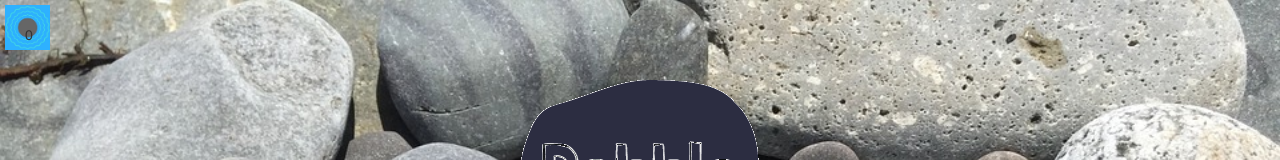
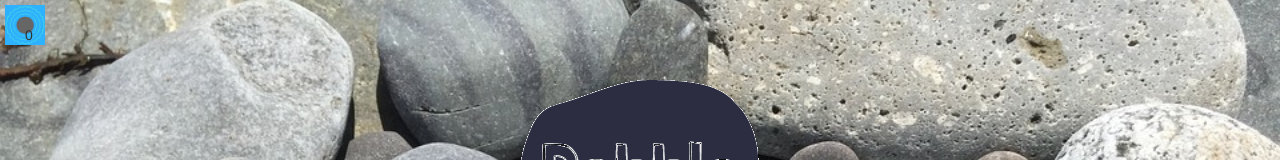
Before and after one commit to marriamedina/marriamedina, a plain HTML site: page index.html in a window 1280 px wide. Shown: the top 160 px of the page. Drawn offline with nearby package versions, Linux system fonts and the light colour scheme.

Commit message:
Update pebstyle.css

```diff
--- a/pebstyle.css
+++ b/pebstyle.css
@@ -62,7 +62,7 @@ padding:0 30px; /* variable width */
 
 .fb-comments-count{
 	background-image: url("c.jpg");
-	background-size: 45px;
+	background-size: 40px;
 	background-repeat: no-repeat;
 	padding: 20px;
 	margin: 5px;
```
